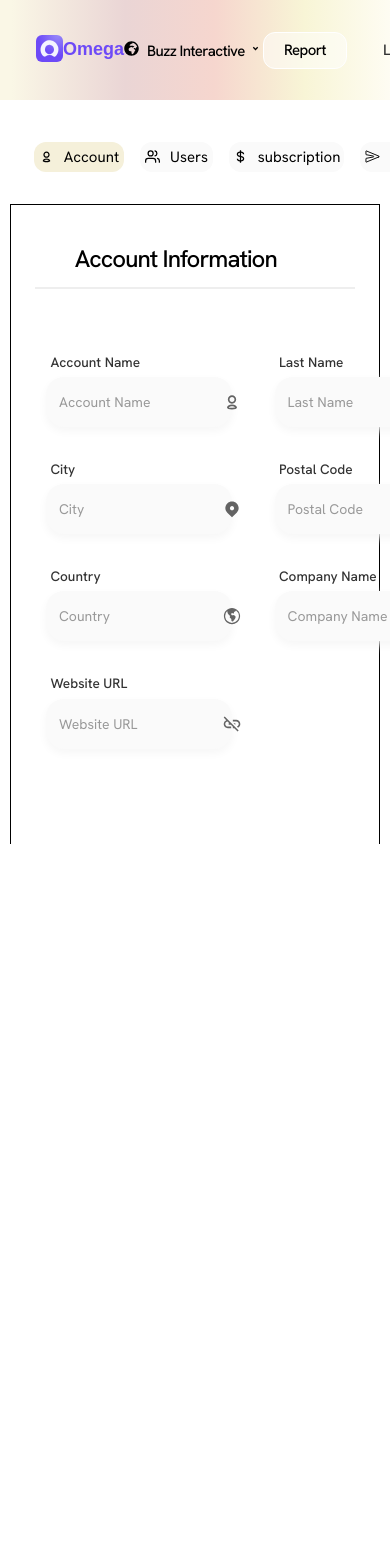
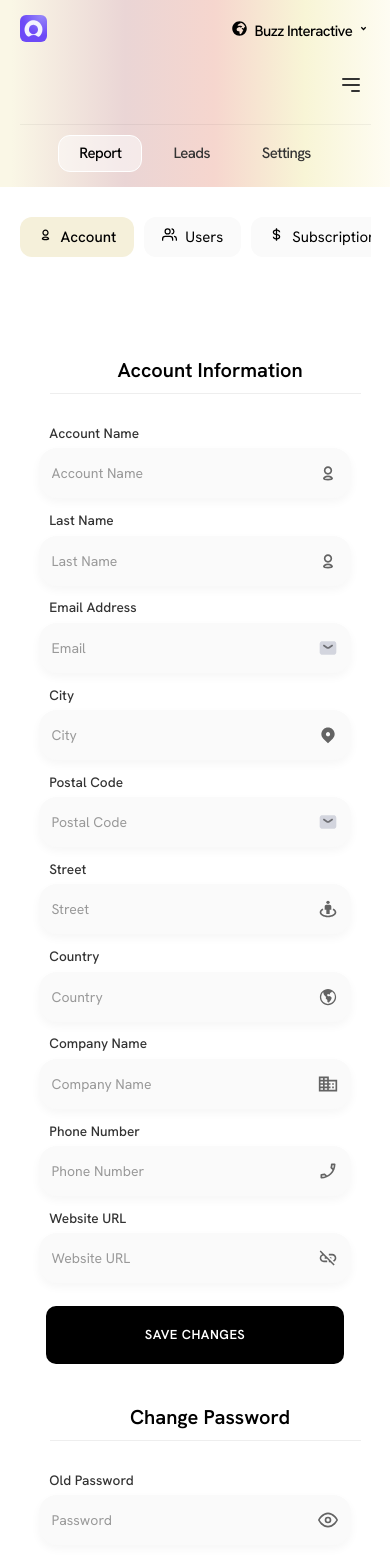
Before and after one commit to Hash-Overflow-bit/Saas-Buzz, a React (Vite) app: page /account in a window 390 px wide. Shown: the top 1560 px of the page. Before the commit the page ends 844 px from the top, so only its background shows below. Built offline with nearby package versions, Linux system fonts and the light colour scheme.

Commit message:
Update Accounts UI, responsive layout and Save/Delete buttons

```diff
--- a/src/Pages/Accounts.jsx
+++ b/src/Pages/Accounts.jsx
@@ -12,11 +12,15 @@ import { IoSendOutline } from "react-icons/io5";
 import { HiGlobeAmericas } from "react-icons/hi2";
 import { CgOrganisation } from "react-icons/cg";
 import { MdOutlinePhoneEnabled, MdLinkOff } from "react-icons/md";
+import { HiOutlineMenuAlt3 } from "react-icons/hi";
 import InputFields from "../components/InputFields/InputFields";
 import Button from "../components/Button/Button";
 
+import Effect from "../components/BackgraoudTemplaeEffect/Effect";
+
 function Accounts() {
   const [selectedOrg, setSelectedOrg] = useState("Buzz Interactive");
+  const [mobileMenuOpen, setMobileMenuOpen] = useState(false);
 
   const userOptions = [
     { label: "Signup", onClick: () => console.log("Signup clicked") },
@@ -50,7 +54,7 @@ function Accounts() {
   const panelLinks = [
     { label: "Account", icon: <TiUserOutline /> },
     { label: "Users", icon: <FiUsers /> },
-    { label: "subscription", icon: <BiDollar /> },
+    { label: "Subscriptions", icon: <BiDollar /> },
     { label: "Embed", icon: <IoSendOutline /> },
   ];
 
@@ -186,8 +190,18 @@ function Accounts() {
           ))}
         </div>
 
+        {/* Hamburger button - visible only on responsive */}
+        <button
+          className="accounts-hamburger-btn"
+          onClick={() => setMobileMenuOpen(!mobileMenuOpen)}
+        >
+          <HiOutlineMenuAlt3 />
+        </button>
+
         {/* user profile action */}
-        <div className="accounts-header-action">
+        <div
+          className={`accounts-header-action ${mobileMenuOpen ? "mobile-open" : ""}`}
+        >
           <div className="accounts-header-bell-icon">
             <img src="\Images\bell-icon.svg" alt="bell" />
           </div>
@@ -254,12 +268,12 @@ function Accounts() {
           <div className="accounts-divider-container">
             <h1>Change Password</h1>
             <hr />
+          </div>
 
           <div className="input-container">
             {resetPasswordConfig.map((input, index) => (
               <InputFields key={index} {...input} />
             ))}
-            </div>
 
             <div className="saveChanges-btn-container changePassword">
               <Button
@@ -272,12 +286,12 @@ function Accounts() {
 
           {/* Delete account */}
 
-          <div className="deleteAccountBtn-container">
           <div className="accounts-divider-container">
             <h1>Delete Account</h1>
             <hr />
           </div>
 
+          <div className="deleteAccountBtn-container">
             <Button
               label=" Delete Account"
               className="deleteAccountBtn"
--- a/src/Pages/accounts.css
+++ b/src/Pages/accounts.css
@@ -1,24 +1,14 @@
 .accounts-main-container {
     position: relative;
-    /* important - makes it the reference point */
-    height: 100vh;
-    overflow: hidden;
-}
-
-.accounts-BackgroundTemplate {
-    position: sticky;
-    top: 0;
-    left: 0;
-    width: 100%;
-    height: 0;
-    z-index: 0;
-    pointer-events: none;
-    overflow: visible;
+    min-height: 100vh;
+    overflow-x: hidden;
+    background-color: #FFFFFF;
 }
 
 .accounts-header {
-    position: relative;
-
+    position: sticky;
+    top: 0;
+    z-index: 100;
     background: linear-gradient(
         90.11deg,
         #FAF7E6 2.84%,
@@ -27,211 +17,463 @@
         #F8F5D6 78.07%,
         #FFFDF6 102.51%
     );
-    height: 100px;
+    min-height: 80px;
     display: flex;
     justify-content: space-between;
     align-items: center;
-    padding-top: 0;
-    padding-bottom: 0;
-    padding-left: 36px;
-    padding-right: 36px;
-
+    padding: 0 5%;
+    flex-wrap: wrap;
+    gap: 15px;
 }
 
 .accounts-header-logo {
-
     display: flex;
-    height: 32px;
-    width: 115px;
-    justify-content: space-evenly;
     align-items: center;
+    gap: 10px;
+    flex-shrink: 0;
 }
 
 .accounts-header-logo p {
     font-family: 'Lexend', sans-serif;
     font-weight: 700;
-    font-size: 18px;
-    line-height: 140%;
-    letter-spacing: 0%;
+    font-size: 20px;
     color: #6D4AF7;
+    margin: 0;
+}
+
+.accounts-orginization-type-container {
+    flex-shrink: 0;
+    /* border: 1px solid; */
+
 }
 
 .accounts-nav-item-container {
     display: flex;
-    gap: 15px; /* balanced spacing for links */
+    gap: 20px;
     align-items: center;
+    margin: 0 auto;
 }
 
 .accounts-header-action {
-
     display: flex;
     align-items: center;
+    gap: 15px;
+    flex-shrink: 0;
+}
 
-    width: 293px;
-    height: 41px;
+.accounts-header-bell-icon, .accounts-header-msg-icon {
+    cursor: pointer;
+    display: flex;
+    align-items: center;
+    justify-content: center;
 }
 
 .accounts-header-user-profile-container {
-    width: 178px;
     display: flex;
-    justify-content: center;
-    gap: 1rem;
+    align-items: center;
+    gap: 12px;
 }
 
+.accounts-header-user-img {
+    width: 35px;
+    height: 35px;
+    border-radius: 50%;
+    overflow: hidden;
+    background: #eee;
+}
+
+.accounts-header-user-img img {
+    width: 100%;
+    height: 100%;
+    object-fit: cover;
+}
+
+.accounts-header-user-name {
+    display: flex;
+    flex-direction: column;
+}
+
+.accounts-user-name {
+    font-family: 'Hanken Grotesk', sans-serif;
+    font-weight: 600;
+    font-size: 14px;
+    margin: 0;
+    color: #000;
+}
 
 .accounts-user-dept {
-    color: #B2B0B3;
     font-family: 'Hanken Grotesk', sans-serif;
     font-weight: 400;
-    font-size: 12px;
-    line-height: 100%;
-    letter-spacing: 0%;
-}
-
-.accounts-user-profile-dropdown {
-    position: relative;
-    display: inline-block;
+    font-size: 11px;
+    color: #B2B0B3;
+    margin: 0;
+    /* border: 1px solid; */
 }
 
 .accounts-form-container {
-    border-top-left-radius: 22.5px;
-    border-top-right-radius: 22.5px;
-    height: calc(100vh - 13%);
-    position: absolute;
-    top: 13%;
+    border-radius: 30px 30px 0 0;
+    margin-top: -20px;
+    position: relative;
+    z-index: 10;
+    background-color: #FFFFFF;
     width: 100%;
-    background-color: #FFFFFF;
-    overflow-y: auto;
-    overflow-x: hidden;
-    /* display: flex; */
-    /* border: 1px solid; */
+    padding-bottom: 50px;
 }
 
-
-
-
-/* panel links */
-
+/* Panel links */
 .account-panel-container {
-    width: 100%;
-    height: max-content;
-    /* border-right: 1px solid #000000; */
-    padding: 2rem 1.5rem;
+    width: 90%;
+    margin: 50px auto;
     display: flex;
-    /* flex-direction: column; */
+    flex-wrap: wrap;
     gap: 10px;
-    box-sizing: border-box;
-    width: 95%;
-    margin: 0 auto;
-    display: flex;
-    /* flex-direction: column; */
-    gap: 1rem;
+    padding: 0;
+    /* margin: 20px; */
+    /* border: 1px solid; */
 }
 
 .panel-links {
     display: flex;
     align-items: center;
-    gap: 10px;
-    padding: 12px 16px;
+    gap: 8px;
+    padding: 10px 18px;
+    background-color: #FAFAFA;
     border-radius: 12px;
     cursor: pointer;
-    transition: all 0.2s ease;
-    color: black;
+    transition: all 0.3s ease;
     font-family: 'Hanken Grotesk', sans-serif;
-    width: 115px;
-    display: flex;
-    justify-content: center;
-
-
-
-  /* Optional: simulate the border width */
-  padding: 5px;
-  font-size: 15px !important;
-
-  /* Inner content background */
-  box-sizing: border-box;
-  background-clip: padding-box;
-
-  background-color:#FAFAFA;
-  border-radius: 12px;
-
+    font-size: 15px;
 }
 
 .panel-links:hover {
-    background-color: #f8f8f8;
-    color: #000;
+    background-color: #efefef;
+    transform: translateY(-2px);
 }
 
 .panel-links.active {
-
     background-color: #F5F0DA;
-;
+    font-weight: 500;
 }
 
 .panel-links:last-child {
-    margin-left: auto; /* This pushes the last item (Embed) to the extreme right */
+    margin-left: auto;
 }
 
-.panel-links-icon {
-    font-size: 15px;
-    display: flex;
-    align-items: center;
-}
-
-.panel-links-label {
-    font-weight: 400;
-    font-size: 15px;
-}
-
-
-
-
-/* accounts formInput container */
-
-
-.accounts-formInput-container
-{
-    border: 1px solid;
-    width: 95%;
+/* Form Sections */
+.accounts-formInput-container {
+    width: 90%;
     margin: 0 auto;
     display: flex;
     flex-direction: column;
-    gap: 1rem;
-
 }
 
 .accounts-divider-container {
+    margin-top: 40px;
+    margin-bottom: 20px;
+    margin-left: 30px;
     /* border: 1px solid; */
-    margin: 2rem 1.5rem 1rem 1.5rem;
-    display: flex;
-    flex-direction: column;
-    gap: 1rem;
 }
 
 .accounts-divider-container h1 {
     font-family: 'Hanken Grotesk', sans-serif;
-    font-weight: 500;
-    font-size: 24px;
-    line-height: 100%;
-    letter-spacing: -0.04em;
+    font-weight: 600;
+    font-size: clamp(20px, 4vw, 24px);
     color: #000;
-    margin: 0;
-    margin-left: 40px;
-    margin-top: 10px;
-    /* leading-trim: cap-height; - Note: standard CSS uses text-edge or simple line-height control */
+    margin: 0 0 10px 0;
 }
 
 .accounts-divider-container hr {
     border: none;
-    border-top: 2px solid #EEEEEE;
-    width: 100%;
-    margin: 0;
+    border-top: 1.5px solid #EEEEEE;
+    width: 97%;
 }
 
 .input-container {
-    margin: 2rem 1.5rem;
     display: grid;
-    grid-template-columns: repeat(3, 1fr);
-    gap: 20px;
-    justify-items: center; /* keep each input centered within its grid cell */
+    grid-template-columns: repeat(auto-fill, minmax(300px, 1fr));
+    gap: 24px;
+    margin-top: 10px;
 }
+/* ===== Save Changes Button Containers ===== */
+
+/* Both button containers mimic .inputfield-main-container centering */
+.saveChanges-btn-container {
+    display: flex;
+    flex-direction: column;
+    align-items: center; /* centers button same way inputfield-main-container centers input-wrapper */
+    /* border: 1px solid; */
+    width: 100%;
+    margin-top: 10px;
+      display: flex;
+    /* justify-content: flex-end; */
+    align-items: flex-end !important;
+}
+
+/* Button matches input-wrapper width exactly */
+.SaveCHanges-btn {
+    background: #000000 !important;
+    color: #FFFFFF !important;
+    font-family: 'Hanken Grotesk', sans-serif !important;
+    font-weight: 600 !important;
+    font-size: 13px !important;
+    letter-spacing: 0.5px;
+    padding: 14px 0 !important;
+    border-radius: 10px !important;
+    border: none !important;
+    cursor: pointer;
+    width: min(374px, 85%) !important; /* exact same as .input-wrapper */
+    transition: all 0.25s ease;
+    text-transform: uppercase;
+    text-align: center;
+    width: 40% !important;
+    margin-right: 68px;
+
+}
+
+.changePassword
+{
+    display: flex;
+    justify-content: flex-start;
+    align-items: flex-start !important;
+    /* margin-right: 50px; */
+}
+
+.SaveCHanges-btn:hover {
+    background: #222222 !important;
+    transform: translateY(-1px);
+}
+
+/* 1st Save → 3rd column */
+.saveChanges-btn-container.SaveFromDeatils {
+    grid-column: 3;
+}
+
+/* 2nd Save → 1st column */
+.saveChanges-btn-container.changePassword {
+    grid-column: 1;
+}
+
+/* ===== Delete Account ===== */
+.deleteAccountBtn-container {
+    margin-top: 20px;
+    width: 100%;
+}
+
+.deleteAccountBtn {
+    background-color: transparent !important;
+    background-color: #FF4D4D !important;
+
+    font-family: 'Hanken Grotesk', sans-serif !important;
+    font-weight: 600 !important;
+    font-size: 13px !important;
+    padding: 10px 24px !important;
+    border-radius: 10px !important;
+    cursor: pointer;
+    /* width: 100% !important; */
+    text-transform: uppercase;
+    letter-spacing: 0.5px;
+    transition: all 0.25s ease;
+    margin-left: 30px;
+}
+
+.deleteAccountBtn:hover {
+    background-color: #FFF0F0 !important;
+}
+
+/* ===== Hamburger Button (hidden on desktop) ===== */
+.accounts-hamburger-btn {
+    display: none;
+    background: none;
+    border: none;
+    font-size: 24px;
+    cursor: pointer;
+    padding: 8px;
+    border-radius: 10px;
+    color: #333;
+    transition: all 0.25s ease;
+    align-items: center;
+    justify-content: center;
+    /* border: 1px solid; */
+    width: 100%;
+    margin-left: auto;
+}
+
+/* RESPONSIVENESS */
+
+@media (max-width: 1200px) {
+    .accounts-header {
+        padding: 0 3%;
+    }
+
+    .input-container {
+        grid-template-columns: repeat(2, 1fr);
+    }
+
+    .saveChanges-btn-container.SaveFromDeatils {
+        grid-column: 2;
+    }
+}
+
+@media (max-width: 992px) {
+    .accounts-header {
+        padding: 15px 5%;
+        height: auto;
+    }
+
+    .accounts-nav-item-container {
+        order: 4;
+        width: 100%;
+        justify-content: center;
+        border-top: 1px solid rgba(0,0,0,0.05);
+        padding-top: 10px;
+    }
+
+    .accounts-header-logo {
+        flex: 1;
+    }
+
+    .accounts-orginization-type-container {
+        order: 2;
+    }
+
+    .accounts-header-action {
+        order: 3;
+    }
+}
+
+@media (max-width: 768px) {
+    .account-panel-container {
+        overflow-x: auto;
+        flex-wrap: nowrap;
+        padding-bottom: 10px;
+        -webkit-overflow-scrolling: touch;
+        scrollbar-width: none;
+    }
+
+    .account-panel-container::-webkit-scrollbar {
+        display: none;
+    }
+
+    .panel-links {
+        flex-shrink: 0;
+    }
+
+    .panel-links:last-child {
+        margin-left: 0;
+    }
+
+    .input-container {
+        grid-template-columns: 1fr;
+    }
+
+    .accounts-header-user-name {
+        display: none;
+    }
+
+    /* Hamburger menu */
+    .accounts-hamburger-btn {
+        display: flex;
+        order: 3;
+        max-width: 100%;
+        justify-content: flex-end;
+    }
+
+    .accounts-header-action {
+        display: none;
+        position: absolute;
+        top: 100%;
+        right: 5%;
+        background: #FFFFFF;
+        border-radius: 16px;
+        box-shadow: 0 8px 30px rgba(0, 0, 0, 0.12);
+        padding: 16px;
+        flex-direction: column;
+        gap: 14px;
+        z-index: 200;
+        min-width: 220px;
+        animation: slideDown 0.25s ease;
+    }
+
+    .accounts-header-action.mobile-open {
+        display: flex;
+    }
+
+    .accounts-header-action.mobile-open .accounts-header-user-name {
+        display: flex;
+    }
+
+    @keyframes slideDown {
+        from {
+            opacity: 0;
+            transform: translateY(-10px);
+        }
+        to {
+            opacity: 1;
+            transform: translateY(0);
+        }
+    }
+
+    .saveChanges-btn-container.SaveFromDeatils,
+    .saveChanges-btn-container.changePassword {
+        grid-column: 1;
+        display: flex !important;
+        flex-direction: column !important;
+        align-items: center !important;
+        justify-content: center !important;
+        width: 100%;
+    }
+
+    .SaveCHanges-btn {
+        width: min(374px, 85%) !important;
+        margin: 0 auto !important;
+    }
+
+    .deleteAccountBtn-container {
+        display: flex !important;
+        justify-content: center !important;
+        width: 100%;
+    }
+
+    .deleteAccountBtn {
+        width: min(374px, 85%) !important;
+        margin: 0 auto !important;
+    }
+}
+
+@media (max-width: 480px) {
+    .accounts-header {
+        gap: 10px;
+    }
+
+    .accounts-header-logo p {
+        display: none;
+    }
+
+    .accounts-nav-item-container {
+        gap: 10px;
+    }
+
+    .accounts-divider-container h1 {
+        text-align: center;
+    }
+    .accounts-formInput-container .input-container {
+        display: flex;
+        flex-direction: column;
+        align-items: center;
+        width: 100%;
+        gap: 0; /* Gap is handled by input components margin */
+    }
+
+    .deleteAccountBtn-container {
+        display: flex;
+        flex-direction: column;
+        align-items: center;
+        width: 100%;
+        margin-top: 40px;
+    }
+
+    .deleteAccountBtn {
+        width: min(374px, 85%) !important;
+        margin: 0 auto;
+    }
+}
--- a/src/components/Button/Button.css
+++ b/src/components/Button/Button.css
@@ -28,41 +28,3 @@ button
   border: none;
   cursor: pointer;
 }
-.SaveFromDeatils {
-    grid-column: 3;
-    width: 100%;
-    display: flex;
-    justify-content: flex-end;
-    /* border: 1px solid; */
-    align-items: center;
-    padding-right: 25px;
-}
-
-
-
-.deleteAccountBtn
-
-{
-  width: 150px;
-  height: 58px;
-  top: 1137.82px;
-  left: 100px;
-  border-radius: 11.25px;
-  padding: 22.5px;
-  gap: 7.5px;
-  rotate: 0deg;
-  opacity: 1;
-  background-color: #BF443D;
-  color: white;
-  font-family: 'Hanken Grotesk', sans-serif;
-  font-weight: 400;
-  font-size: 15px;
-  line-height: 100%;
-  letter-spacing: 0%;
-  text-align: center;
-  border: none;
-  margin-left: 65px;
-  margin-top: 15px;
-  /* margin-bottom: 55px !important; */
-
-}
--- a/src/components/InputFields/InputFields.css
+++ b/src/components/InputFields/InputFields.css
@@ -4,6 +4,7 @@
     align-items: center;
     margin-bottom: 0.8rem;
     width: 100%;
+    flex-wrap: wrap;
 }
 
 .input-label {
@@ -14,7 +15,10 @@
     font-weight: 500;
     color: #333;
     margin-bottom: 0.4rem;
+    margin-left: 7px;
     text-align: left;
+    /* border: 1px solid; */
+    /* width: max-content; */
 }
 
 .input-wrapper {
@@ -28,6 +32,7 @@
     gap: 0.5rem;
     transition: all 0.3s ease;
     box-shadow: 0 4px 10px #F6F6F6;
+    /* border: 1px solid; */
 }
 
 
@@ -45,6 +50,7 @@
     letter-spacing: 0;
     color: #333;
     height: 100%;
+    /* border: 1px solid; */
 }
 
 .input-field::placeholder {
```
Lines whose indentation alone changed are shown as unchanged.
